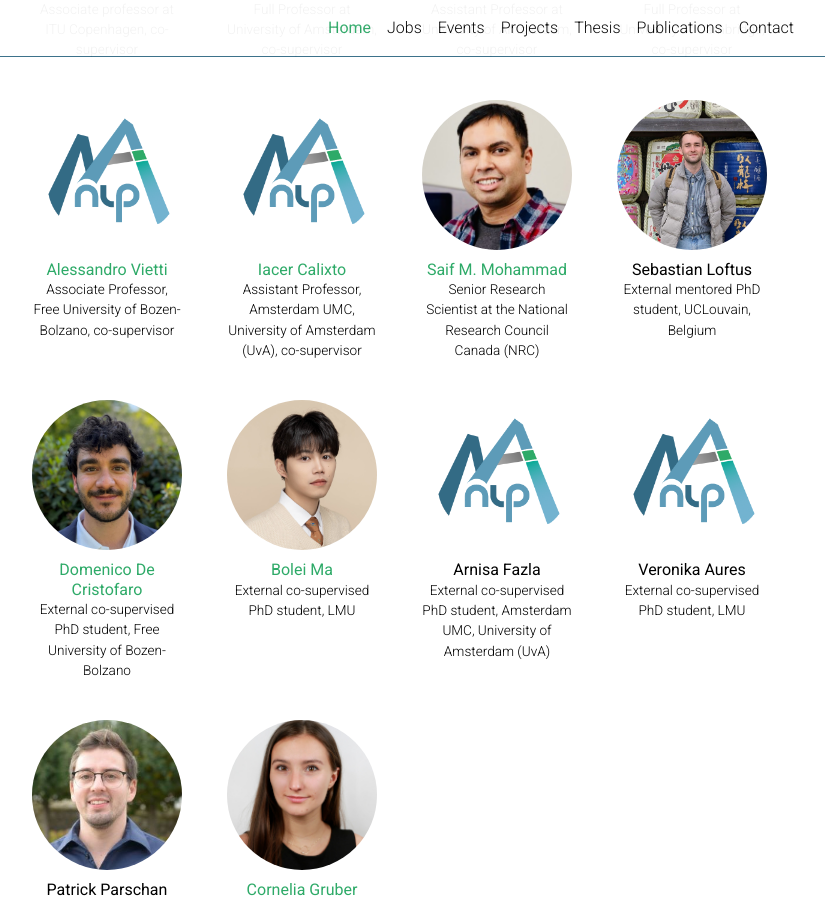
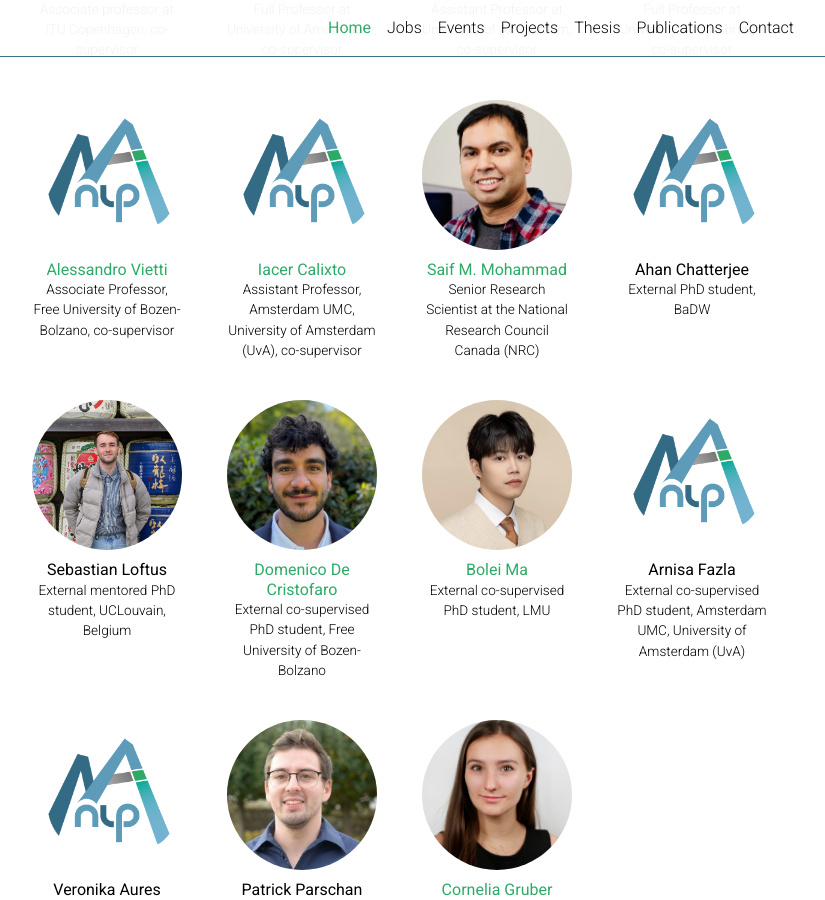
Before and after one commit to mainlp/mainlp.github.io, a Jekyll site: the page built from _pages/about.md, in a window 1280 px wide and 900 px high, scrolled down 3342 px. Shown: the whole window, without its empty margins (223-1048 px from the left). Built offline with Jekyll 4.4.1, drawn with Linux system fonts in a browser that asks for light colours; full-size pictures stand in for the smaller copies a plugin makes; comment, search, counter and statistics services are not loaded; a style sheet for code colours, icons or effects is not loaded.

Commit message:
welcome, ahan\!

```diff
--- a/_pages/about.md
+++ b/_pages/about.md
@@ -158,6 +158,8 @@ affiliated:
       description: Senior Research Scientist at the National Research Council Canada (NRC)
       website: https://www.saifmohammad.com/
       picture: saif.png
+    - name: Ahan Chatterjee
+      description: External PhD student, BaDW
     - name: Sebastian Loftus
       description: External mentored PhD student, UCLouvain, Belgium
       picture: sebastian.jpg
```
